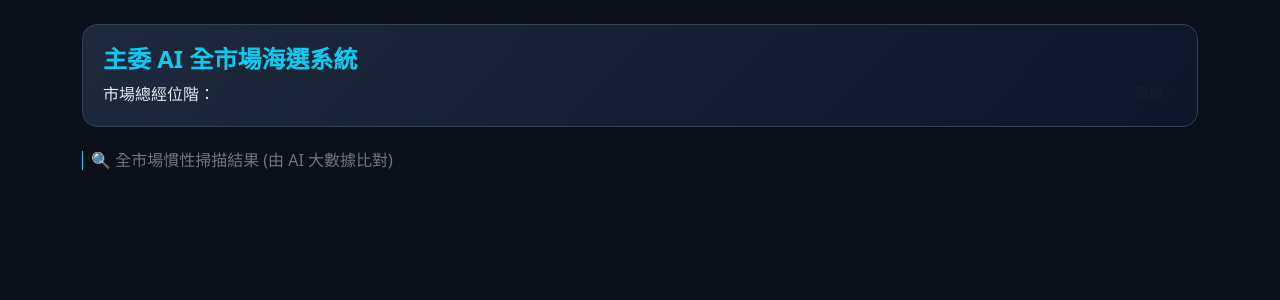
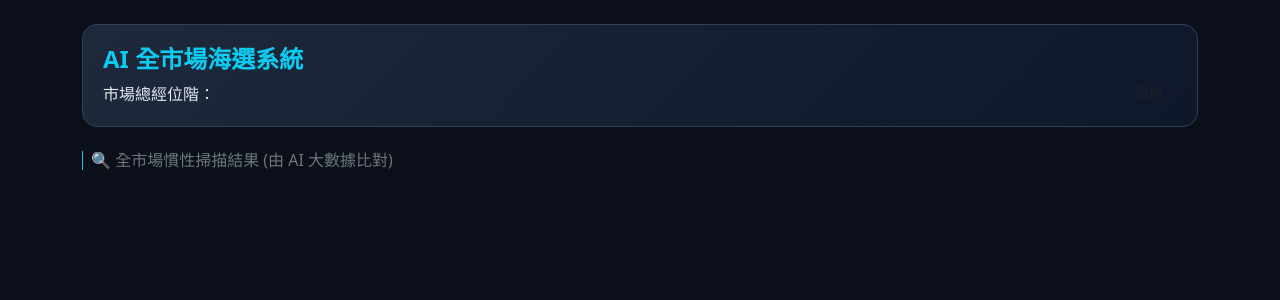
Before and after one commit to dannykao0715-code/stock-ai, a Flask app: template templates/index.html in a window 1280 px wide. Shown: the top 300 px of the page. Run offline with Flask 3, Linux system fonts and the light colour scheme; the template is opened without the code that fills it, so the values that code supplies are empty.

Commit message:
Update index.html

```diff
--- a/templates/index.html
+++ b/templates/index.html
@@ -16,7 +16,7 @@
 <body>
 <div class="container py-4">
     <div class="header-box mb-4">
-        <h4 class="fw-bold text-info">主委 AI 全市場海選系統</h4>
+        <h4 class="fw-bold text-info"> AI 全市場海選系統</h4>
         <div class="d-flex justify-content-between">
             <span>市場總經位階：<strong>{{ sentiment }}</strong></span>
             <span class="text-muted small">日期：{{ now }}</span>
```
